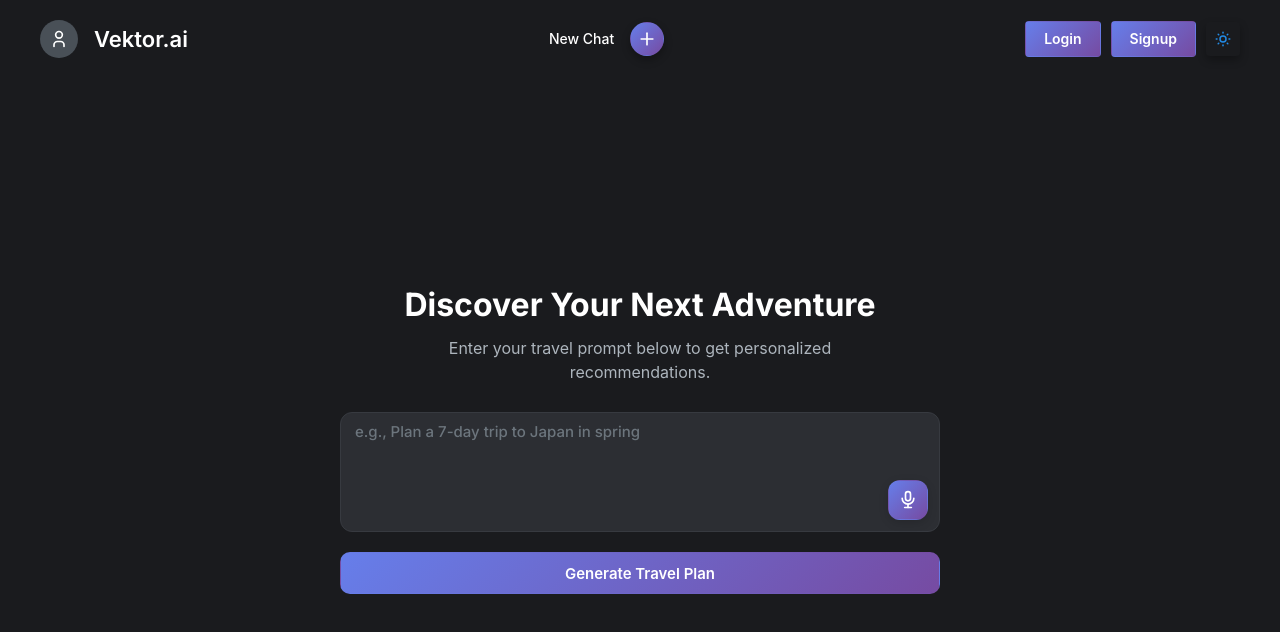
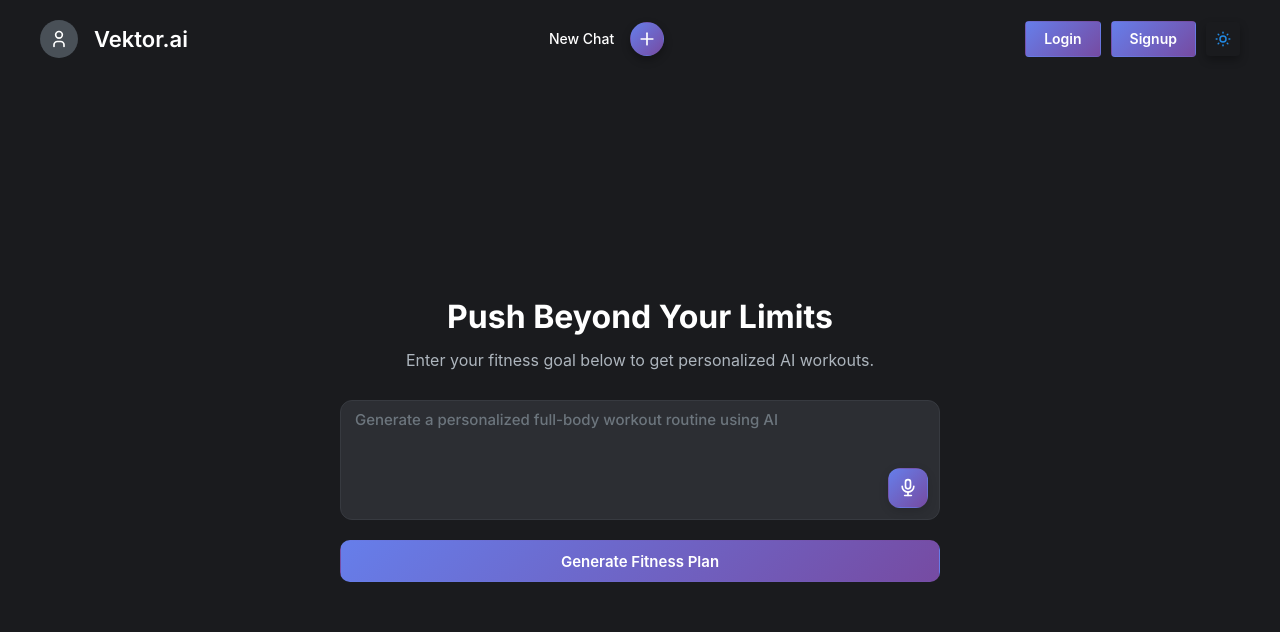
Before and after one commit to Abdullahramzan2/Kinetic.AI, a React (Create React App) app in the folder frontend/: page / in a window 1280 px wide. Shown: the top 632 px of the page. Built offline with nearby package versions, Linux system fonts and the light colour scheme.

Commit message:
text updates

```diff
--- a/frontend/src/Signup.js
+++ b/frontend/src/Signup.js
@@ -30,10 +30,11 @@ function Signup() {
           />
           <div className="image-content">
             <Text size="xl" weight={600} color="white" mb="sm">
-              Discover Your Next Adventure
+              Welcome Back, Champion
             </Text>
             <Text size="sm" color="white" opacity={0.9}>
-              Join thousands of travelers exploring hidden gems around the world
+              Pick up where you left off and crush your next workout with
+              AI-powered coaching
             </Text>
           </div>
         </div>
--- a/frontend/src/components/InitialInput.js
+++ b/frontend/src/components/InitialInput.js
@@ -187,7 +187,7 @@ function InitialInput({
                 lineHeight: 1.2,
                 margin: 0,
               }}>
-            Discover Your Next Adventure
+              Push Beyond Your Limits{" "}
             </Title>
             <Text
               size="md"
@@ -198,7 +198,7 @@ function InitialInput({
                 lineHeight: 1.5,
                 maxWidth: "480px",
               }}>
-            Enter your travel prompt below to get personalized recommendations.
+              Enter your fitness goal below to get personalized AI workouts.{" "}
             </Text>
           </div>
 
@@ -210,13 +210,15 @@ function InitialInput({
                 value={currentPrompt + interimTranscript}
                 onChange={(e) => setCurrentPrompt(e.target.value)}
                 onKeyDown={(e) => {
-                if (e.key === 'Enter' && !e.shiftKey) {
+                  if (e.key === "Enter" && !e.shiftKey) {
                     e.preventDefault();
                     handleSubmit(e);
                   }
                 }}
                 placeholder={
-                isRecording ? "Listening..." : "e.g., Plan a 7-day trip to Japan in spring"
+                  isRecording
+                    ? "Listening..."
+                    : "Generate a personalized full-body workout routine using AI"
                 }
                 size="md"
                 minRows={4}
@@ -267,7 +269,9 @@ function InitialInput({
                     setIsRecording((prev) => !prev);
                     setIsModalOpen((prev) => !prev);
                   } else {
-                  alert("Speech recognition is not supported in this browser.");
+                    alert(
+                      "Speech recognition is not supported in this browser."
+                    );
                   }
                 }}
                 variant="filled"
@@ -309,7 +313,7 @@ function InitialInput({
                 borderRadius: "10px",
                 width: "100%",
               }}>
-            {loading ? "Generating..." : "Generate Travel Plan"}
+              {loading ? "Generating..." : "Generate Fitness Plan"}
             </Button>
           </form>
         </div>
```
Lines whose indentation alone changed are shown as unchanged.
